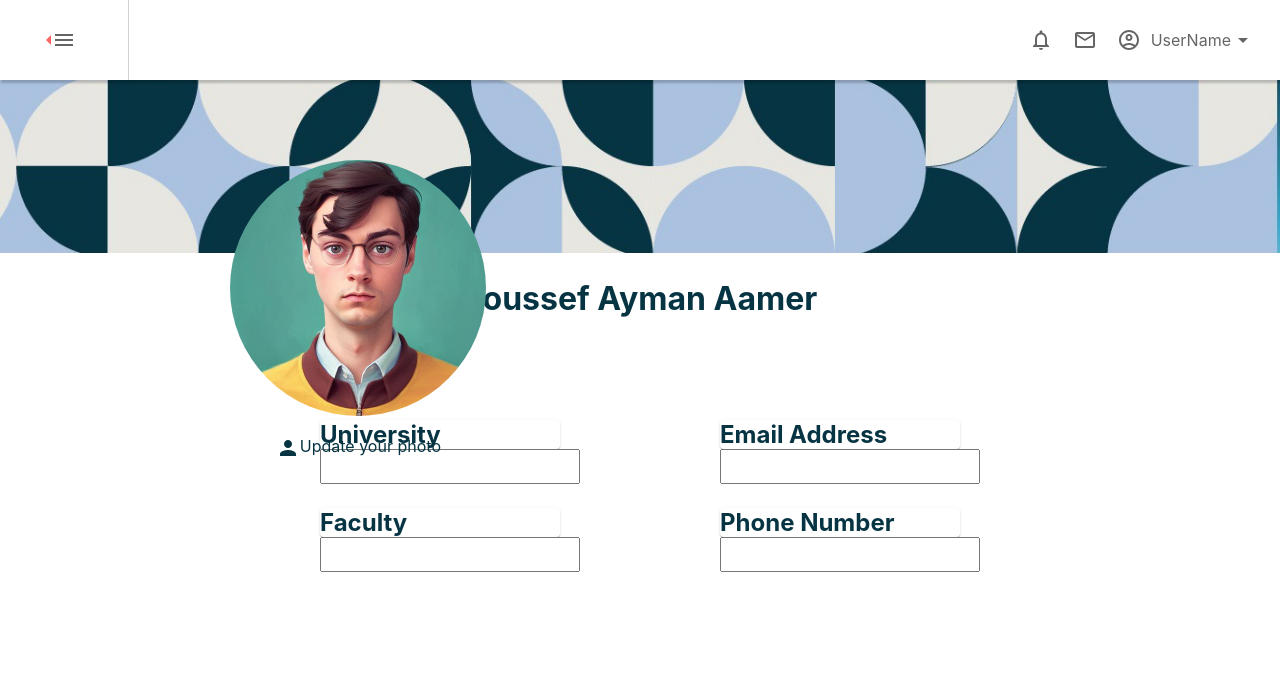
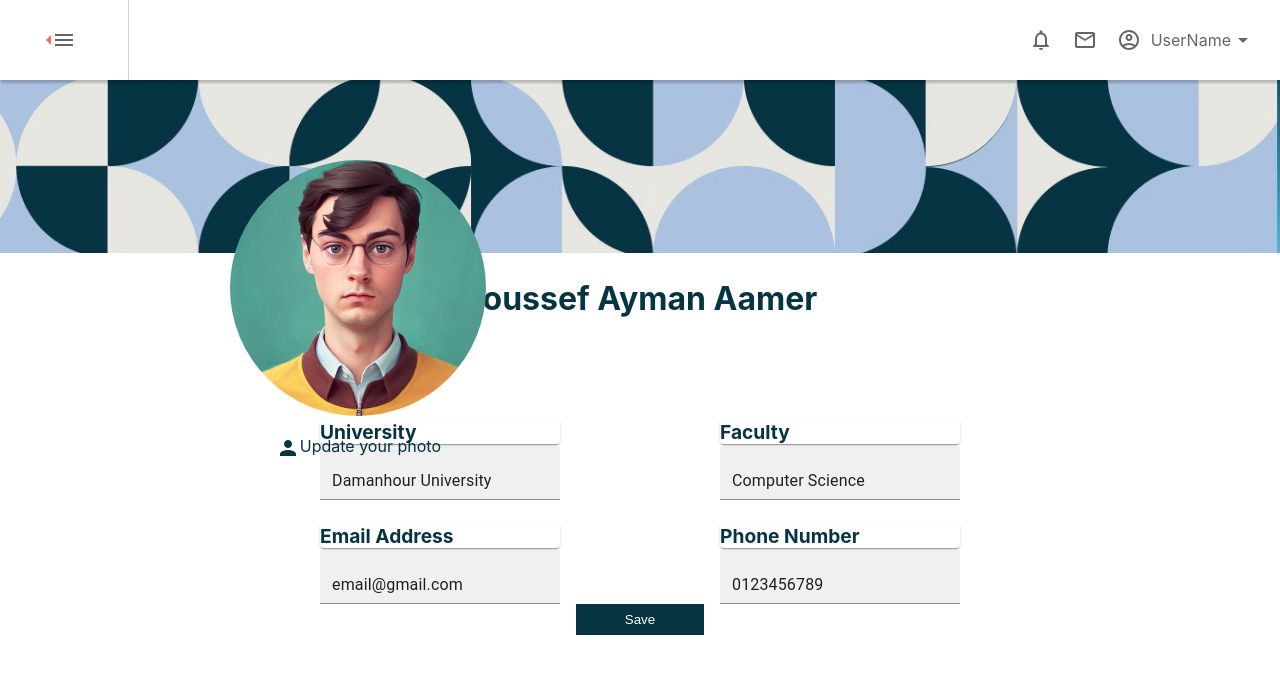
Before and after one commit to Moamen112/Graduation_Project, a React (Create React App) app in the folder graduation_project/: page / in a window 1280 px wide. Shown: the top 674 px of the page. Built offline with nearby package versions, Linux system fonts and the light colour scheme.

Commit message:
Student profile updated

```diff
--- a/graduation_project/src/component/StudentProfile.js
+++ b/graduation_project/src/component/StudentProfile.js
@@ -7,6 +7,7 @@ import PersonIcon from "@mui/icons-material/Person";
 import Grid from "@mui/material/Grid";
 import Paper from "@mui/material/Paper";
 import Box from "@mui/material/Box";
+import TextField from "@mui/material/TextField";
 
 function StudentProfile() {
 	const Item = styled(Paper)(() => ({
@@ -39,38 +40,79 @@ function StudentProfile() {
 							item
 							xs={6}>
 							<Item style={FontStyle}>University</Item>
-							<Input />
+							<TextField
+								style={FontStyle}
+								id="fullWidth"
+								label=""
+								defaultValue="Damanhour University"
+								variant="filled"
+								InputProps={{
+									readOnly: true,
+								}}
+							/>
+						</Grid>
+						<Grid
+							item
+							xs={6}>
+							<Item style={FontStyle}>Faculty</Item>
+							<TextField
+								style={FontStyle}
+								id="fullWidth"
+								label=""
+								defaultValue="Computer Science"
+								variant="filled"
+								InputProps={{
+									readOnly: true,
+								}}
+							/>
 						</Grid>
 						<Grid
 							item
 							xs={6}>
 							<Item style={FontStyle}>Email Address</Item>
-							<Input />
+							<TextField
+								style={FontStyle}
+								id="fullWidth"
+								label=""
+								defaultValue="email@gmail.com"
+								variant="filled"
+							/>
 						</Grid>
-						<Grid
-							item
-							xs={6}>
-							<Item style={FontStyle}>Faculty</Item>
-							<Input />
-						</Grid>
+
 						<Grid
 							item
 							xs={6}>
 							<Item style={FontStyle}>Phone Number</Item>
-							<Input />
+							<TextField
+								style={FontStyle}
+								id="fullWidth"
+								label=""
+								defaultValue="0123456789"
+								variant="filled"
+							/>
 						</Grid>
 					</Grid>
 				</Box>
 			</ContentContainer>
+			<StyledButton>Save</StyledButton>
 		</div>
 	);
 }
 
 export default StudentProfile;
 
+const StyledButton = styled.button`
+	border: none;
+	background-color: #063443;
+	color: white;
+	width: 10%;
+	padding: 8px 15px;
+	cursor: pointer;
+`;
+
 const FontStyle = {
 	color: "#063443",
-	fontSize: "1.5em",
+	fontSize: "1.2em",
 };
 
 const Item = styled("div")({
```
